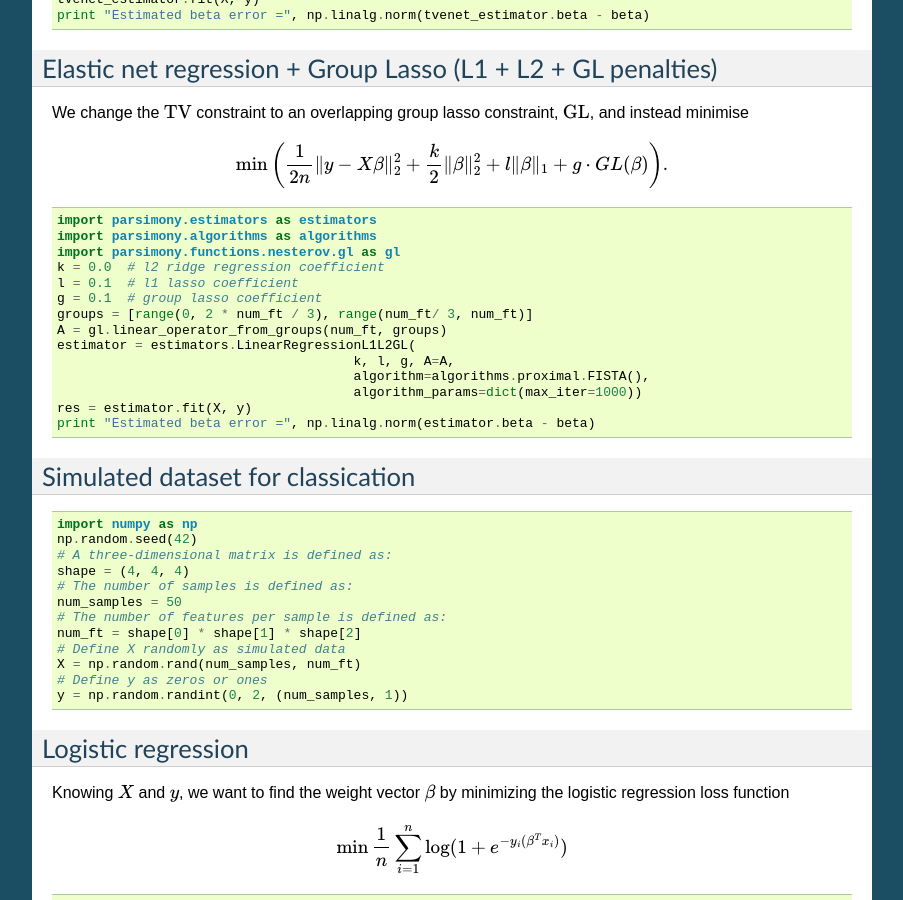
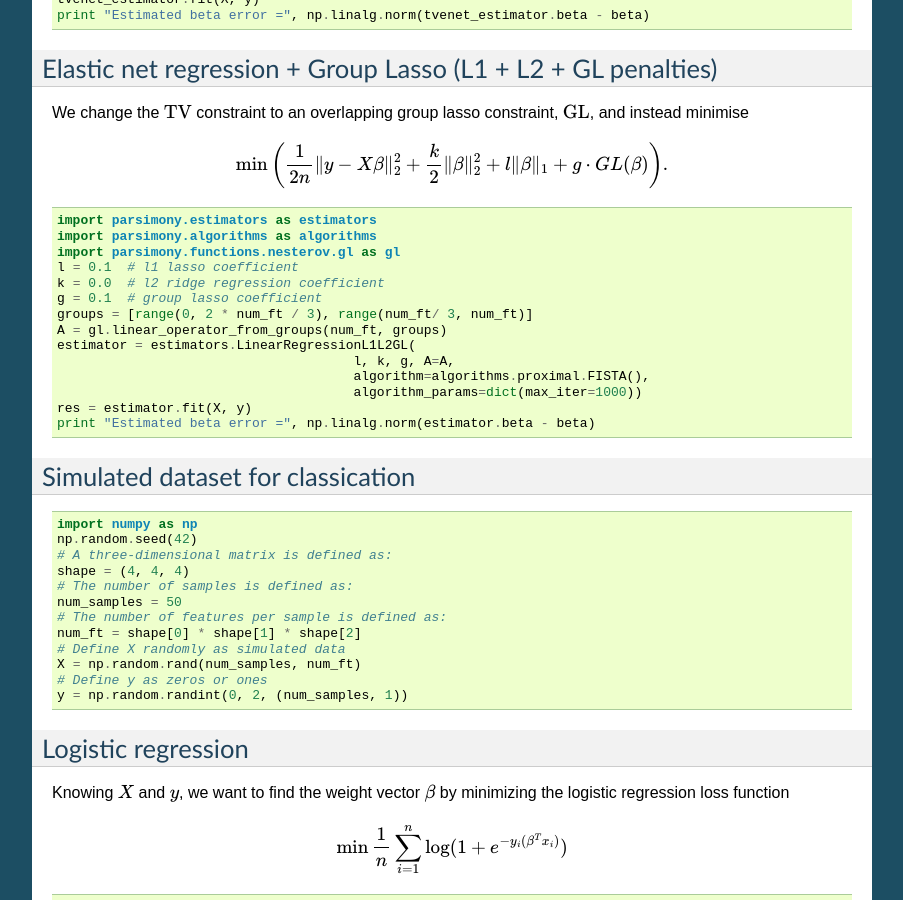
Before and after one commit to neurospin/pylearn-parsimony, a Sphinx documentation site: the page built from doc/source/tutorials.rst, in a window 1280 px wide and 900 px high, scrolled down 2750 px. Shown: the whole window, without its empty margins (198-1101 px from the left). Built offline with Sphinx 7.4.7, drawn with Linux system fonts in a browser that asks for light colours; formulas are drawn with MathJax 3; some of the changed text lies outside the part shown.

```diff
--- a/doc/source/tutorials.rst
+++ b/doc/source/tutorials.rst
@@ -187,13 +187,13 @@ constraint, :math:`\mathrm{GL}`, and instead minimise
     import parsimony.estimators as estimators
     import parsimony.algorithms as algorithms
     import parsimony.functions.nesterov.gl as gl
+    l = 0.1  # l1 lasso coefficient
     k = 0.0  # l2 ridge regression coefficient
-    l = 0.1  # l1 lasso coefficient
     g = 0.1  # group lasso coefficient
     groups = [range(0, 2 * num_ft / 3), range(num_ft/ 3, num_ft)]
     A = gl.linear_operator_from_groups(num_ft, groups)
     estimator = estimators.LinearRegressionL1L2GL(
-                                          k, l, g, A=A,
+                                          l, k, g, A=A,
                                           algorithm=algorithms.proximal.FISTA(),
                                           algorithm_params=dict(max_iter=1000))
     res = estimator.fit(X, y)
@@ -317,13 +317,13 @@ constraint and instead minimise
     import parsimony.estimators as estimators
     import parsimony.algorithms as algorithms
     import parsimony.functions.nesterov.gl as gl
+    l = 0.1  # l1 lasso coefficient
     k = 0.0  # l2 ridge regression coefficient
-    l = 0.1  # l1 lasso coefficient
     g = 0.1  # group lasso coefficient
     groups = [range(0, 2 * num_ft / 3), range(num_ft/ 3, num_ft)]
     A = gl.linear_operator_from_groups(num_ft, groups)
     estimator = estimators.LogisticRegressionL1L2GL(
-                                          k, l, g, A=A,
+                                          l, k, g, A=A,
                                           algorithm=algorithms.proximal.FISTA(),
                                           algorithm_params=dict(max_iter=1000))
     res = estimator.fit(X, y)
```
Also changed, not shown: README.md (+2 -2 lines).
